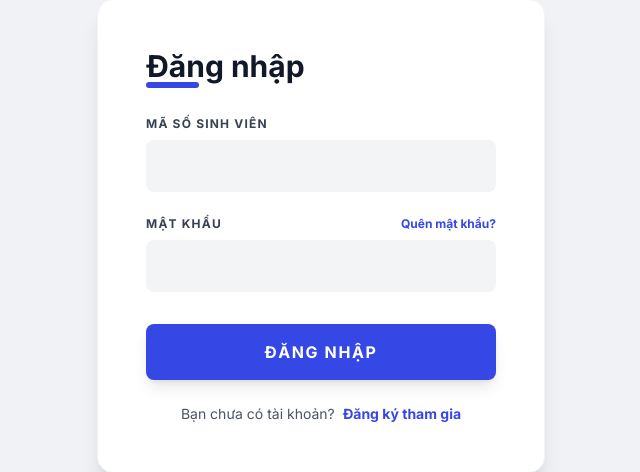
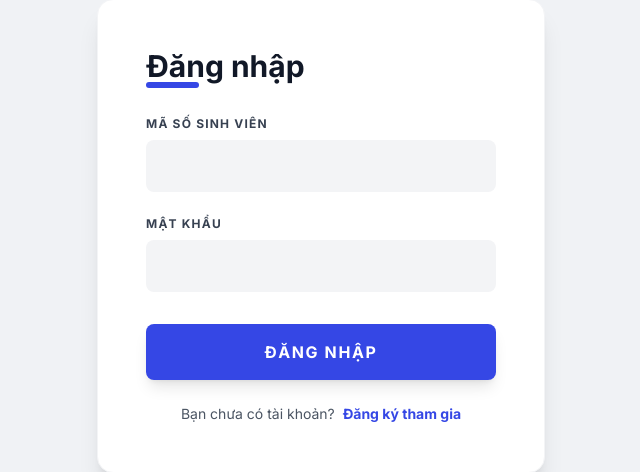
Before and after one commit to hauuto/QuintetX, a FastAPI app: page / in a window 1280 px wide. Shown: the part 214-686 px from the top of the page, without its empty margins (319-959 px from the left). Run offline with FastAPI, Linux system fonts and the light colour scheme; some libraries are stand-ins or nearby versions.

Commit message:
fix[student login]: remove forgot password

```diff
--- a/templates/login_student.html
+++ b/templates/login_student.html
@@ -46,7 +46,6 @@
                     <label class="block text-gray-700 text-xs font-bold uppercase tracking-widest" for="password">
                         Mật khẩu
                     </label>
-                    <a href="#" class="text-xs text-[#3547E5] font-bold hover:underline">Quên mật khẩu?</a>
                 </div>
                 <input
                     x-model="password"
```
